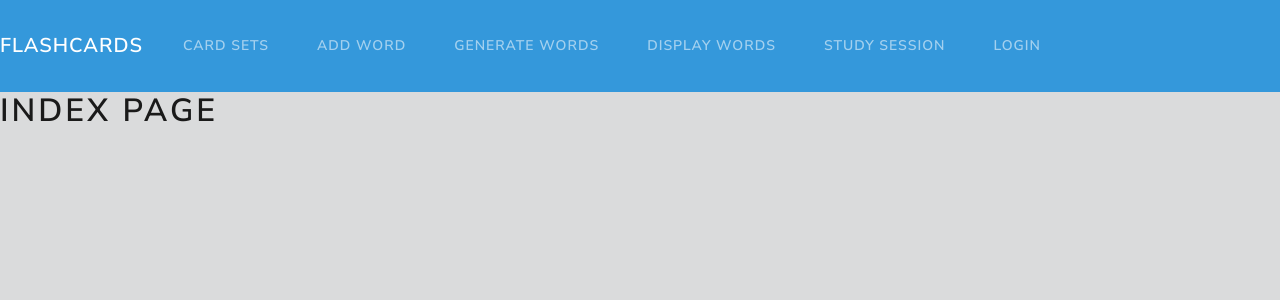
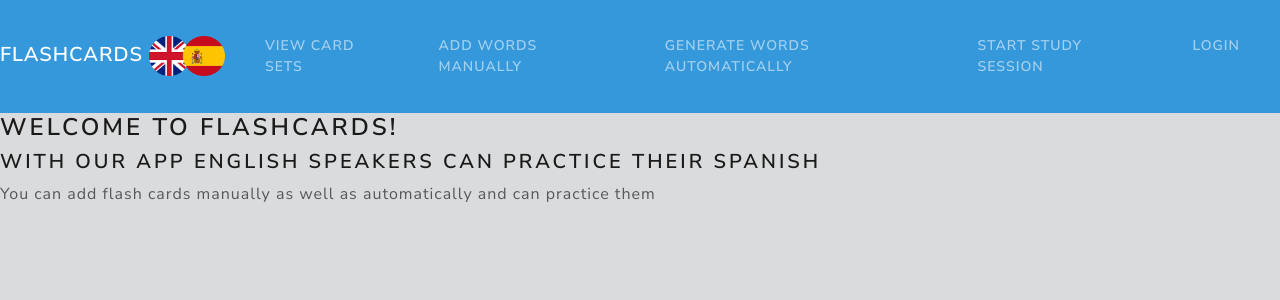
Before and after one commit to mariashapo/FlashCards, a Flask app: page / in a window 1280 px wide. Shown: the top 300 px of the page. Run offline with Flask 3, Linux system fonts and the light colour scheme; some libraries are stand-ins or nearby versions.

Commit message:
optimized navbar and html pages

```diff
--- a/api/templates/display_words.html
+++ b/api/templates/display_words.html
@@ -223,10 +223,12 @@
                 <div class="flashcard-container" onclick="flipFlashcard()">
                     <div class="flashcard">
                         <div class="front">
+                            <img src="static/eng.png" alt="Flags" height="20" class="d-inline-block align-top">
                             <h2 id="word1" style="color: #fff; font-size: 3.2vw;">{{ first_pair.word1 }}</h2>
                             <!-- Display the word -->
                         </div>
                         <div class="back">
+                            <img src="static/span.png" alt="Flags" height="20" class="d-inline-block align-top">
                             <h2 id="word2" style="color: #fff; font-size: 3.2vw;">{{ first_pair.word2 }}</h2>
                             <!-- Display the translation -->
                         </div>
--- a/api/templates/index.html
+++ b/api/templates/index.html
@@ -17,6 +17,8 @@
     {% if username %}
         <h3>Welcome to Flashcards {{username}}</h3>
     {% endif %}
-    <h1>Index page</h1>
+    <h3>Welcome to Flashcards!</h3>
+    <h4>With our app english speakers can practice their spanish</h4>
+    <p>You can add flash cards manually as well as automatically and can practice them</p>
 </body>
 </html>
--- a/api/templates/navbar.html
+++ b/api/templates/navbar.html
@@ -1,6 +1,9 @@
 {% macro create_navbar(location, color) %}
 	<nav class="navbar navbar-expand-lg navbar-dark {{color}}">
-		<a class="navbar-brand">FlashCards</a>  {# Name of the app #}
+		<a class="navbar-brand" href="{{ url_for('index')}}">
+            FlashCards
+            <img src="{{ url_for('static', filename='engspan.png') }}" alt="Flags" height="40" class="d-inline-block align-center">
+        </a>  {# Name of the app #}
 		<button class="navbar-toggler" type="button" data-toggle="collapse" data-target="#navbarNavAltMarkup"
 				aria-controls="navbarNavAltMarkup" aria-expanded="false" aria-label="Toggle navigation">
 			<span class="navbar-toggler-icon"></span>
@@ -9,27 +12,22 @@
 				<ul class="navbar-nav me-auto">
 					<li class="nav-item">
 						<a class="nav-link {{'active' if location=='topics'}}" href="{{ url_for('topics')}}">
-                            Card Sets
+                            View card sets
 						</a>
 					</li>
 					<li class="nav-item">
 						<a class="nav-link {{'active' if location=='add_word'}}" href="{{ url_for('add_word')}}">
-                            Add Word
+                            Add words manually
 						</a>
 					</li>
 					<li class="nav-item">
 						<a class="nav-link {{'active' if location=='generate_words'}}" href="{{ url_for('generate_words')}}">
-                            Generate Words
-						</a>
-					</li>
-					<li class="nav-item">
-						<a class="nav-link {{'active' if location=='display_words'}}" href="{{ url_for('display_words')}}">
-                            Display Words
+                            Generate words automatically
 						</a>
 					</li>
 					<li class="nav-item">
 						<a class="nav-link {{'active' if location=='study_session'}}" href="{{ url_for('study_session', word_id = 1)}}">
-                            Study Session
+                            Start study session
 						</a>
 					</li>
 					{% if not current_user.is_anonymous %}
```
Also changed, not shown: api/templates/loading.html (deleted, +0 -23 lines), api/static/eng.png (added), api/static/engspan.png (added), api/static/span.png (added).
